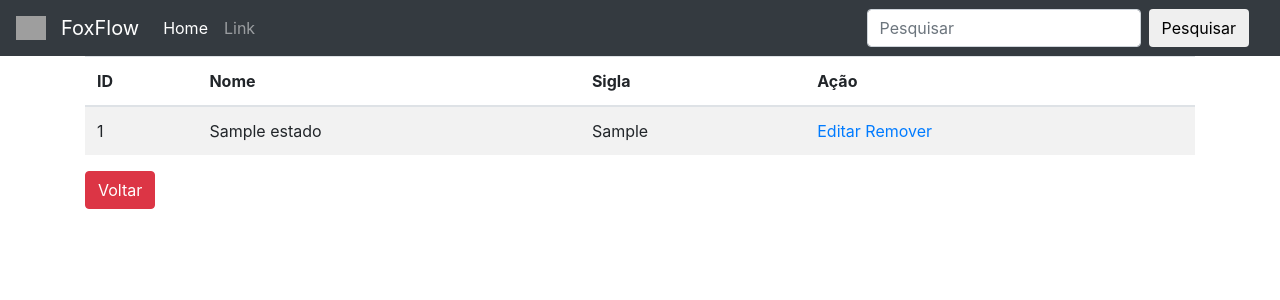
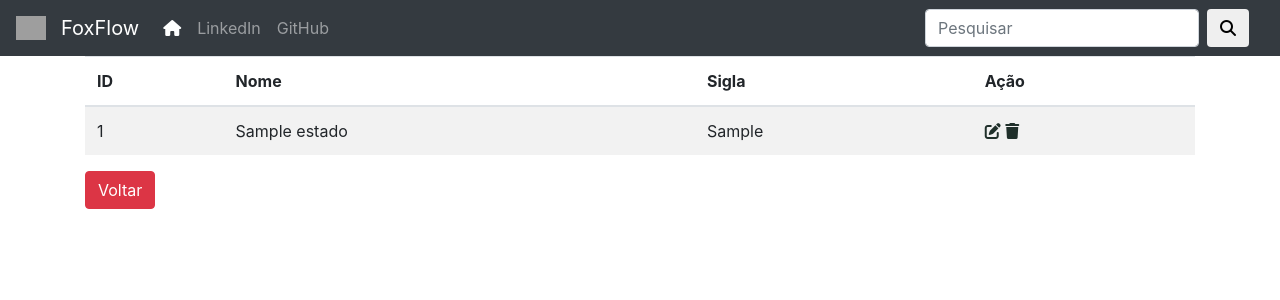
Before and after one commit to Gabrielle206/FoxFlow, a Spring Boot app: page /listarEstado in a window 1280 px wide. Shown: the top 300 px of the page. Run offline with Spring Boot 4, Linux system fonts and the light colour scheme; tables that the repository leaves empty hold one stand-in row (values such as "Sample post"); grey boxes are pictures that could not be loaded.

Commit message:
atualização das telas

```diff
--- a/sistema/src/main/resources/templates/adm/estados/lista.html
+++ b/sistema/src/main/resources/templates/adm/estados/lista.html
@@ -9,6 +9,8 @@
     <link rel="stylesheet" href="https://stackpath.bootstrapcdn.com/bootstrap/4.1.3/css/bootstrap.min.css" integrity="sha384-MCw98/SFnGE8fJT3GXwEOngsV7Zt27NXFoaoApmYm81iuXoPkFOJwJ8ERdknLPMO" crossorigin="anonymous">
 
     <title>Listagem de estados</title>
+
+    <link rel="stylesheet" href="https://cdnjs.cloudflare.com/ajax/libs/font-awesome/6.5.1/css/all.min.css">
 </head>
 <body>
 
@@ -24,17 +26,20 @@
         <div class="collapse navbar-collapse" id="conteudoNavbarSuportado">
             <ul class="navbar-nav mr-auto">
                 <li class="nav-item active">
-                    <a class="nav-link" href="#">Home <span class="sr-only">(página atual)</span></a>
+                    <a class="nav-link" href="#"><i class="fa-solid fa-house" style="color: rgb(254, 255, 255);"></i><span class="sr-only">(página atual)</span></a>
                 </li>
                 <li class="nav-item">
-                    <a class="nav-link" href="#">Link</a>
+                    <a class="nav-link" href="https://www.linkedin.com/in/gabrielle-rocha-44615538b" target="_blank" rel="noopener">LinkedIn</a>
+                </li>
+                <li class="nav-item">
+                    <a class="nav-link" href="https://github.com/Gabrielle206" target="_blank" rel="noopener">GitHub</a>
                 </li>
 
 
             </ul>
             <form class="form-inline my-2 my-lg-0">
                 <input class="form-control mr-sm-2" type="search" placeholder="Pesquisar" aria-label="Pesquisar">
-                <button class="btn btn-outline-ligth my-2 my-sm-0" type="submit">Pesquisar</button>
+                <button class="btn btn-outline-ligth my-2 my-sm-0" type="submit"><i class="fa-solid fa-magnifying-glass"></i></button>
             </form>
         </div>
     </div>
@@ -72,8 +77,8 @@
             <td th:text="${estado.nome}"></td>
             <td th:text="${estado.sigla}"></td>
             <td colspan="2">
-                <a th:href="@{/editarEstado/{id}(id=${estado.id})}">Editar</a>
-                <a th:href="@{/removerEstado/{id}(id=${estado.id})}">Remover</a>
+                <a th:href="@{/editarEstado/{id}(id=${estado.id})}"><i class="fa-solid fa-pen-to-square" style="color: rgb(32, 48, 43);"></i></a>
+                <a th:href="@{/removerEstado/{id}(id=${estado.id})}"><i class="fa-solid fa-trash" style="color: rgb(32, 48, 43);"></i></i></a>
             </td>
         </tr>
         </tbody>
```
Also changed, not shown: sistema/src/main/resources/templates/adm/estados/cadastro.html (+10 -3 lines), sistema/src/main/resources/templates/adm/index.html (+5 -2 lines).
